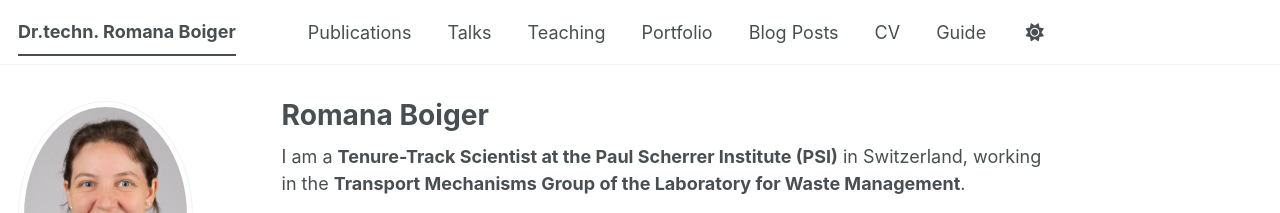
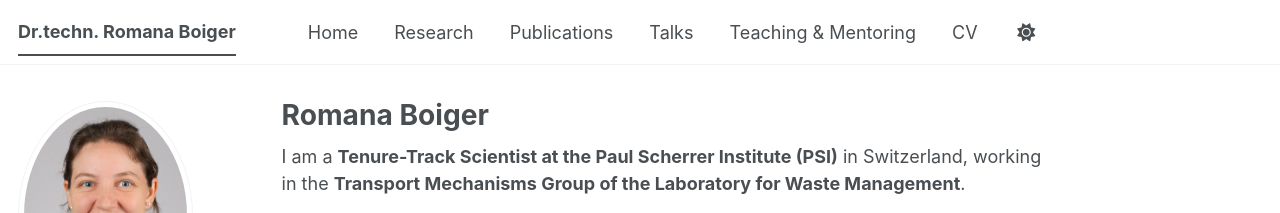
Before and after one commit to boigerr/boigerr.github.io, a Jekyll site: the page built from _pages/about.md, in a window 1280 px wide. Shown: the top 213 px of the page. Built offline with Jekyll 4.4.1, drawn with Linux system fonts in a browser that asks for light colours; a style sheet for code colours, icons or effects is not loaded.

Commit message:
Refactor navigation links in navigation.yml
Removed unused navigation links and updated titles.

```diff
--- a/_data/navigation.yml
+++ b/_data/navigation.yml
@@ -6,28 +6,22 @@
 #
 # NOTE that only one of the CV options should be selected, the first is for the
 #      Markdown formatted page while the second is generated using JSON.
+# main links
+main:
+  - title: "Home"
+    url: /
 
-main:
+  - title: "Research"
+    url: /research/
+
   - title: "Publications"
     url: /publications/
 
   - title: "Talks"
     url: /talks/
 
-  - title: "Teaching"
+  - title: "Teaching & Mentoring"
     url: /teaching/
-
-  - title: "Portfolio"
-    url: /portfolio/
-
-  - title: "Blog Posts"
-    url: /year-archive/
 
   - title: "CV"
     url: /cv/
-
-  # - title: "CV"
-  #   url: /cv-json/
-
-  - title: "Guide"
-    url: /markdown/
```
